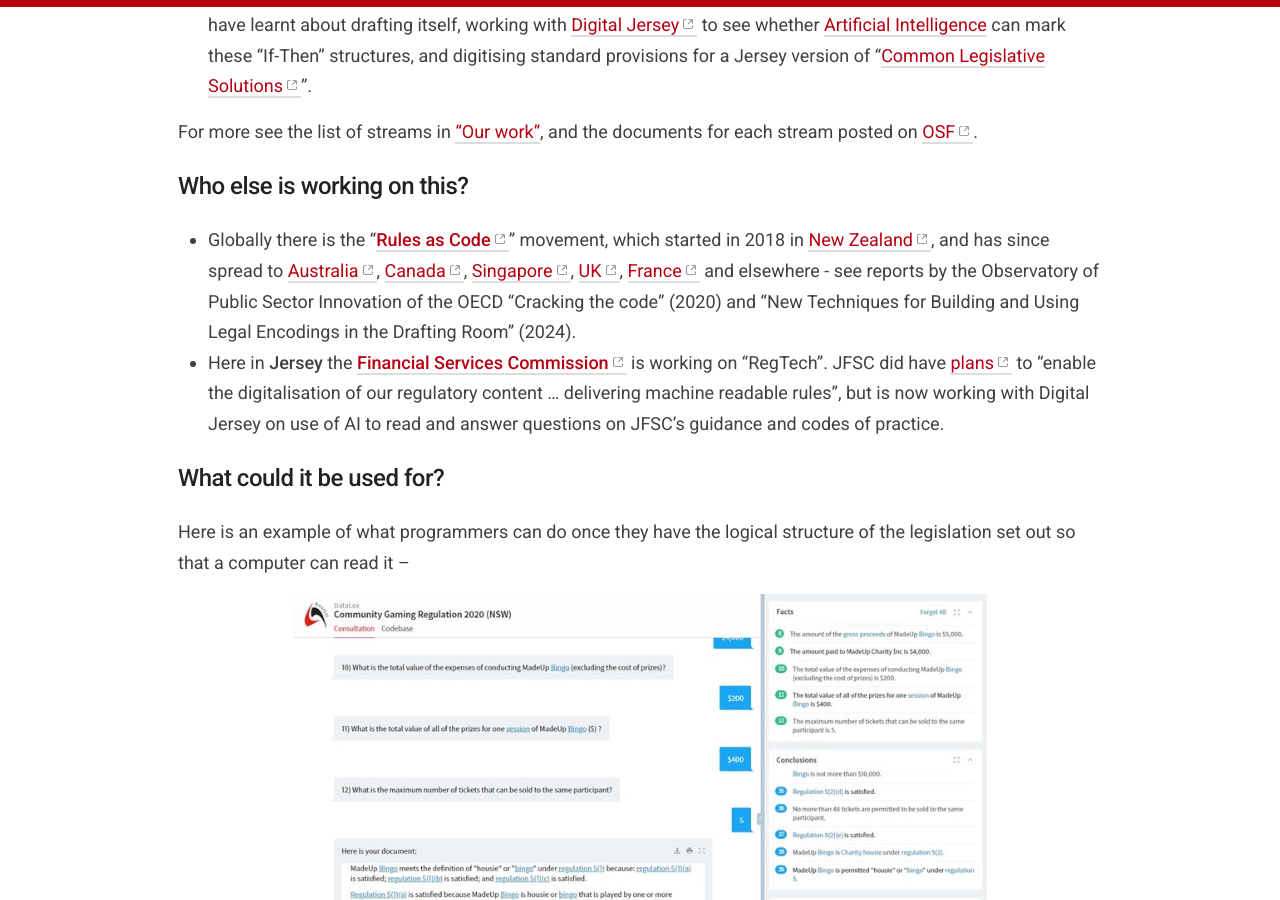
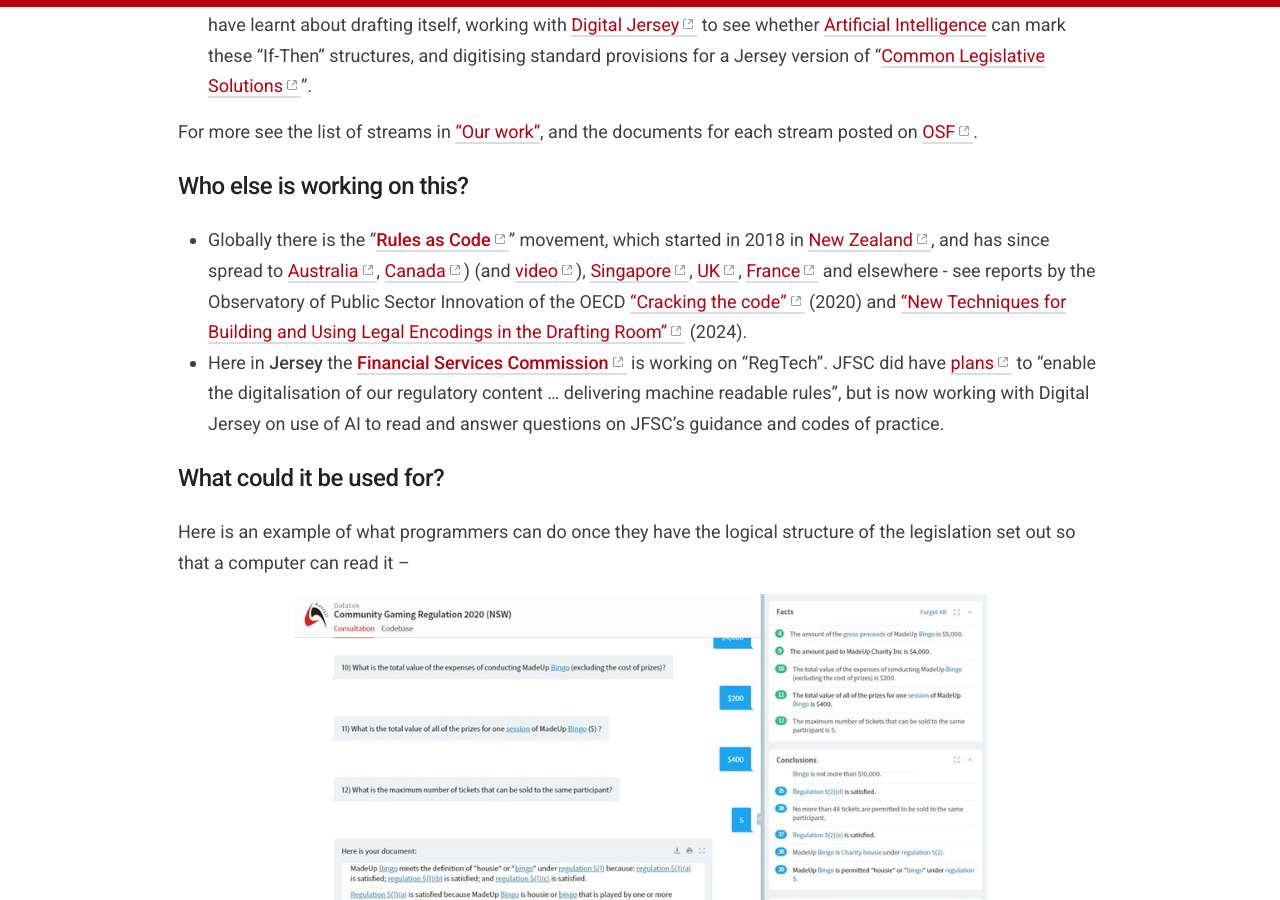
Before and after one commit to crlp-jerseyldo/crlp-jerseyldo.github.io, a Jekyll site: the page built from _pages/about.md, in a window 1280 px wide and 900 px high, scrolled down 1467 px. Built offline with Jekyll 4.4.1, drawn with Linux system fonts in a browser that asks for light colours.

Commit message:
Update about.md
adding & fixing links

```diff
--- a/_pages/about.md
+++ b/_pages/about.md
@@ -35,7 +35,7 @@ For more see the list of streams in ["Our work"](/work), and the documents for e
 
 ## Who else is working on this?
 
-- Globally there is the "[**Rules as Code**](https://github.com/Rules-as-Code-League/RaC-Handbook/wiki/1-Introduction:-What-is-Rules-as-Code%3F){:target="_blank"}" movement, which started in 2018 in [New Zealand](https://www.youtube.com/watch?v=S4KWlmQBAc0&list=PLxI6pLSZVXTp3BA9IBK-Q_yZukyImMcnq&index=6){:target="_blank"}, and has since spread to [Australia](https://www.nsw.gov.au/media-releases/digitising-rules-of-government-to-make-compliance-easy){:target="_blank"}, [Canada](https://csps-efpc.gc.ca/video/rules-as-code-1-eng.aspx){:target="_blank"}, [Singapore](https://www.youtube.com/watch?v=NEjrV4Wwyh8), [UK](https://azwyner.info/2020/03/02/rules-as-code/){:target="_blank"}, [France](https://github.com/openfisca/openfisca-france/){:target="_blank"} and elsewhere - see reports by the Observatory of Public Sector Innovation of the OECD "Cracking the code" (2020) and "New Techniques for Building and Using Legal Encodings in the Drafting Room" (2024).
+- Globally there is the "[**Rules as Code**](https://github.com/Rules-as-Code-League/RaC-Handbook/wiki/1-Introduction:-What-is-Rules-as-Code%3F){:target="_blank"}" movement, which started in 2018 in [New Zealand](https://www.youtube.com/watch?v=S4KWlmQBAc0&list=PLxI6pLSZVXTp3BA9IBK-Q_yZukyImMcnq&index=6){:target="_blank"}, and has since spread to [Australia](https://www.nsw.gov.au/media-releases/digitising-rules-of-government-to-make-compliance-easy){:target="_blank"}, [Canada](https://oecd-opsi.org/wp-content/uploads/2024/04/Rules-as-Code-in-Canada.pdf){:target="_blank"}) (and [video](https://csps-efpc.gc.ca/video/rules-as-code-1-eng.aspx){:target="_blank"}), [Singapore](https://www.youtube.com/watch?v=NEjrV4Wwyh8){:target="_blank"}, [UK](https://azwyner.info/2020/03/02/rules-as-code/){:target="_blank"}, [France](https://github.com/openfisca/openfisca-france/){:target="_blank"} and elsewhere - see reports by the Observatory of Public Sector Innovation of the OECD ["Cracking the code"](https://www.oecd.org/en/publications/cracking-the-code_3afe6ba5-en.html){:target="_blank"} (2020) and ["New Techniques for Building and Using Legal Encodings in the Drafting Room"](https://oecd-opsi.org/innovations/new-techniques-for-building-and-using-legal-encodings-in-the-drafting-room/){:target="_blank"} (2024).
 - Here in **Jersey** the [**Financial Services Commission**](https://www.jerseyfsc.org/){:target="_blank"} is working on "RegTech". JFSC did have [plans](https://www.jerseyfsc.org/media/5699/the-regtech-opportunity.pdf){:target="_blank"} to "enable the digitalisation of our regulatory content ... delivering machine readable rules", but is now working with Digital Jersey on use of AI to read and answer questions on JFSC's guidance and codes of practice.
 
 ## What could it be used for?
```
